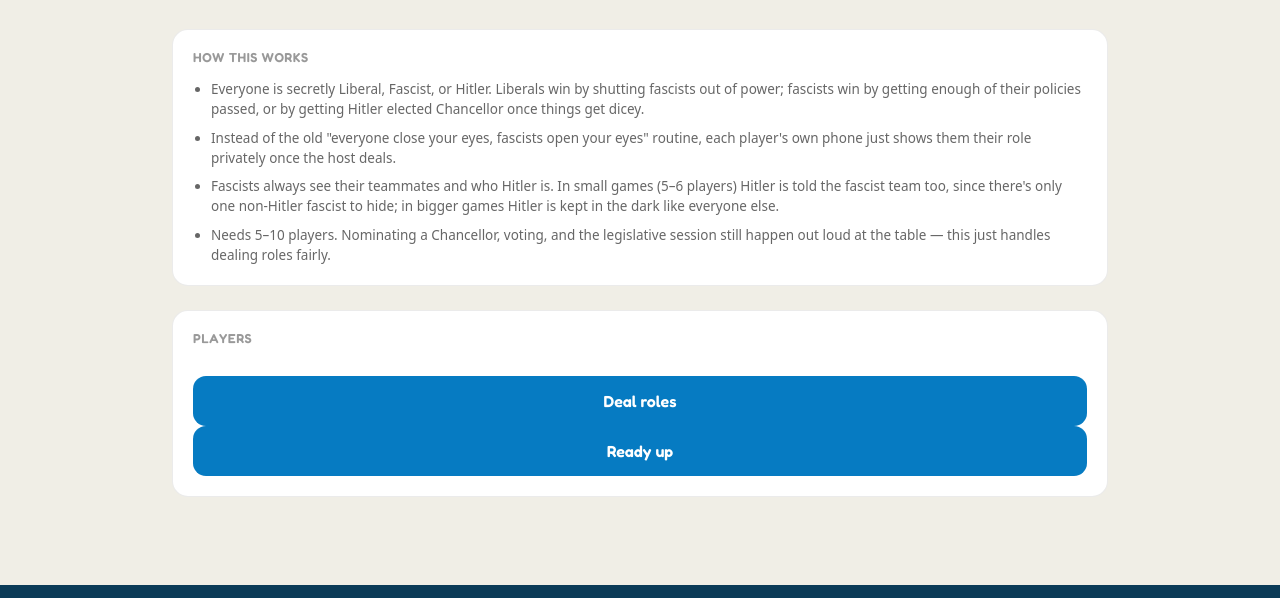
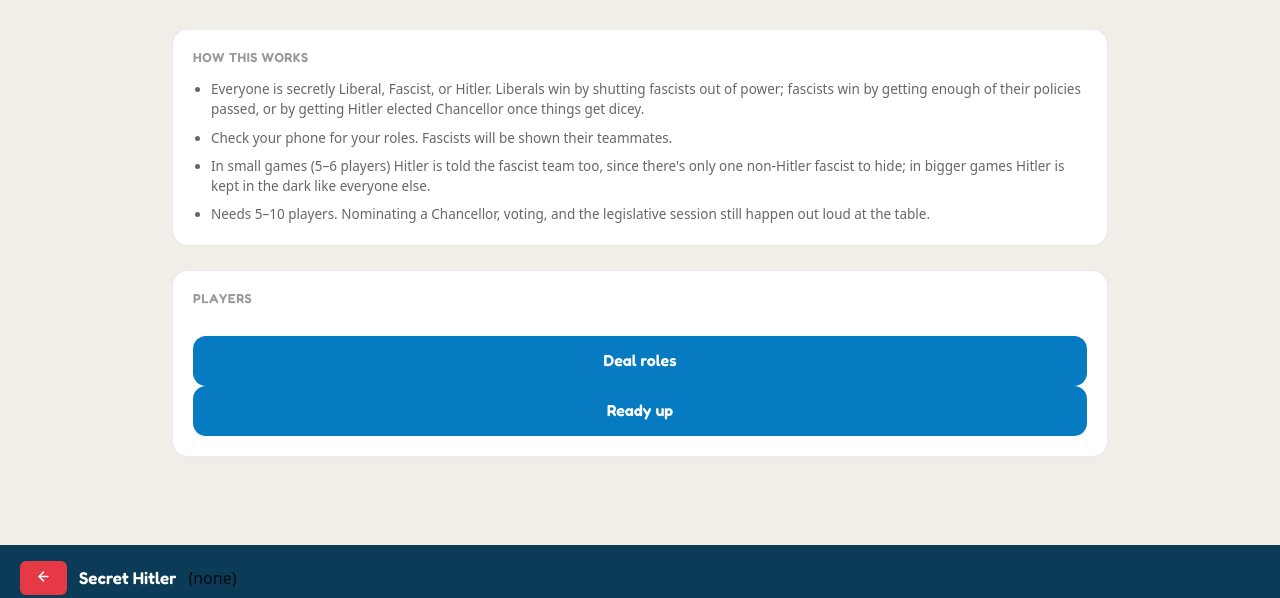
Before and after one commit to kwokeric/party-games, a website: page public/games/secret-hitler/index.html in a window 1280 px wide. Shown: the part 168-766 px from the top of the page. Drawn offline with Linux system fonts and the light colour scheme.

Commit message:
[chore] Update wording

```diff
--- a/public/games/secret-hitler/index.html
+++ b/public/games/secret-hitler/index.html
@@ -38,9 +38,9 @@
             <h3>How this works</h3>
             <ul class="lobby-howto-list">
               <li>Everyone is secretly Liberal, Fascist, or Hitler. Liberals win by shutting fascists out of power; fascists win by getting enough of their policies passed, or by getting Hitler elected Chancellor once things get dicey.</li>
-              <li>Instead of the old "everyone close your eyes, fascists open your eyes" routine, each player's own phone just shows them their role privately once the host deals.</li>
-              <li>Fascists always see their teammates and who Hitler is. In small games (5–6 players) Hitler is told the fascist team too, since there's only one non-Hitler fascist to hide; in bigger games Hitler is kept in the dark like everyone else.</li>
-              <li>Needs 5–10 players. Nominating a Chancellor, voting, and the legislative session still happen out loud at the table — this just handles dealing roles fairly.</li>
+              <li>Check your phone for your roles. Fascists will be shown their teammates.</li>
+              <li>In small games (5–6 players) Hitler is told the fascist team too, since there's only one non-Hitler fascist to hide; in bigger games Hitler is kept in the dark like everyone else.</li>
+              <li>Needs 5–10 players. Nominating a Chancellor, voting, and the legislative session still happen out loud at the table.</li>
             </ul>
           </div>
 
```
